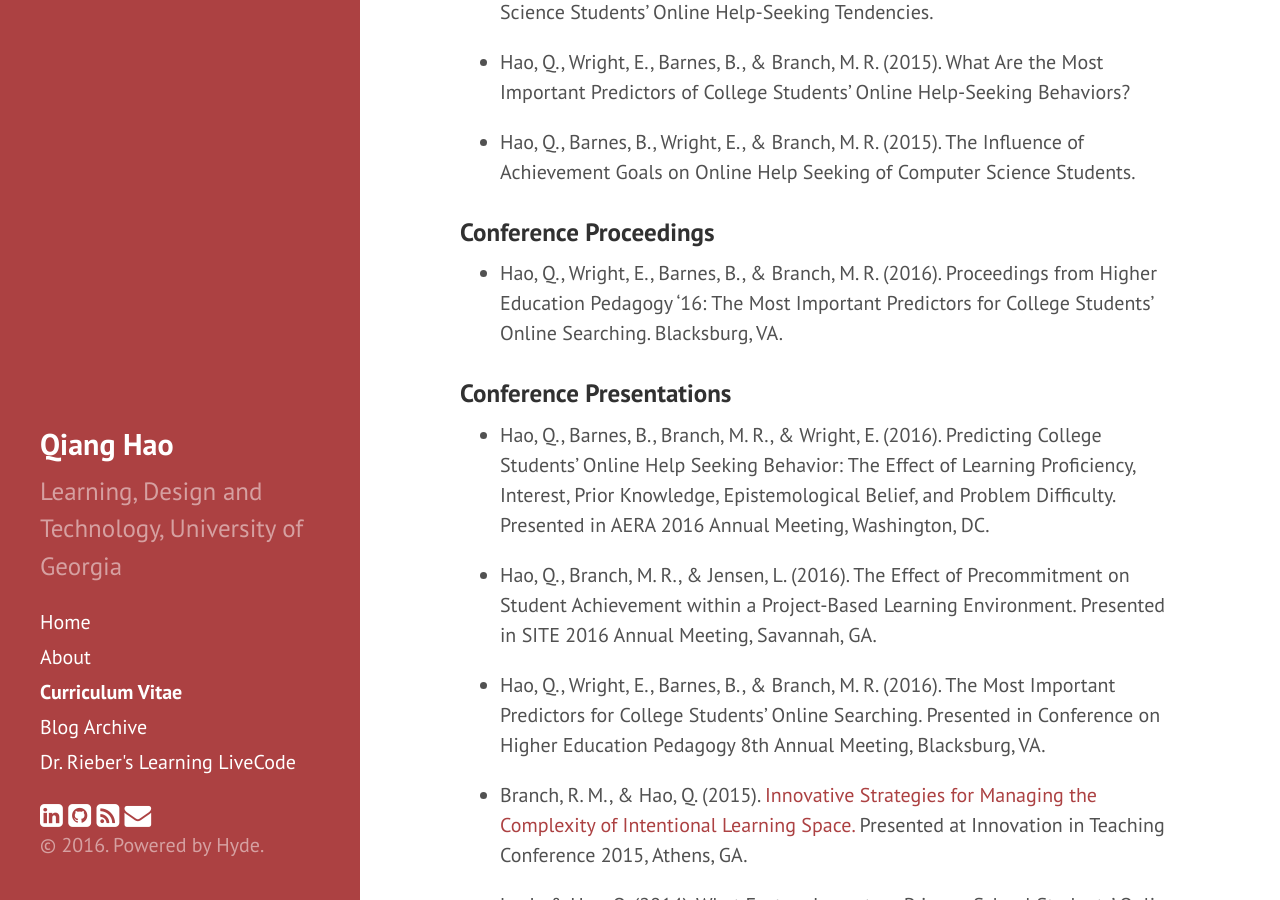
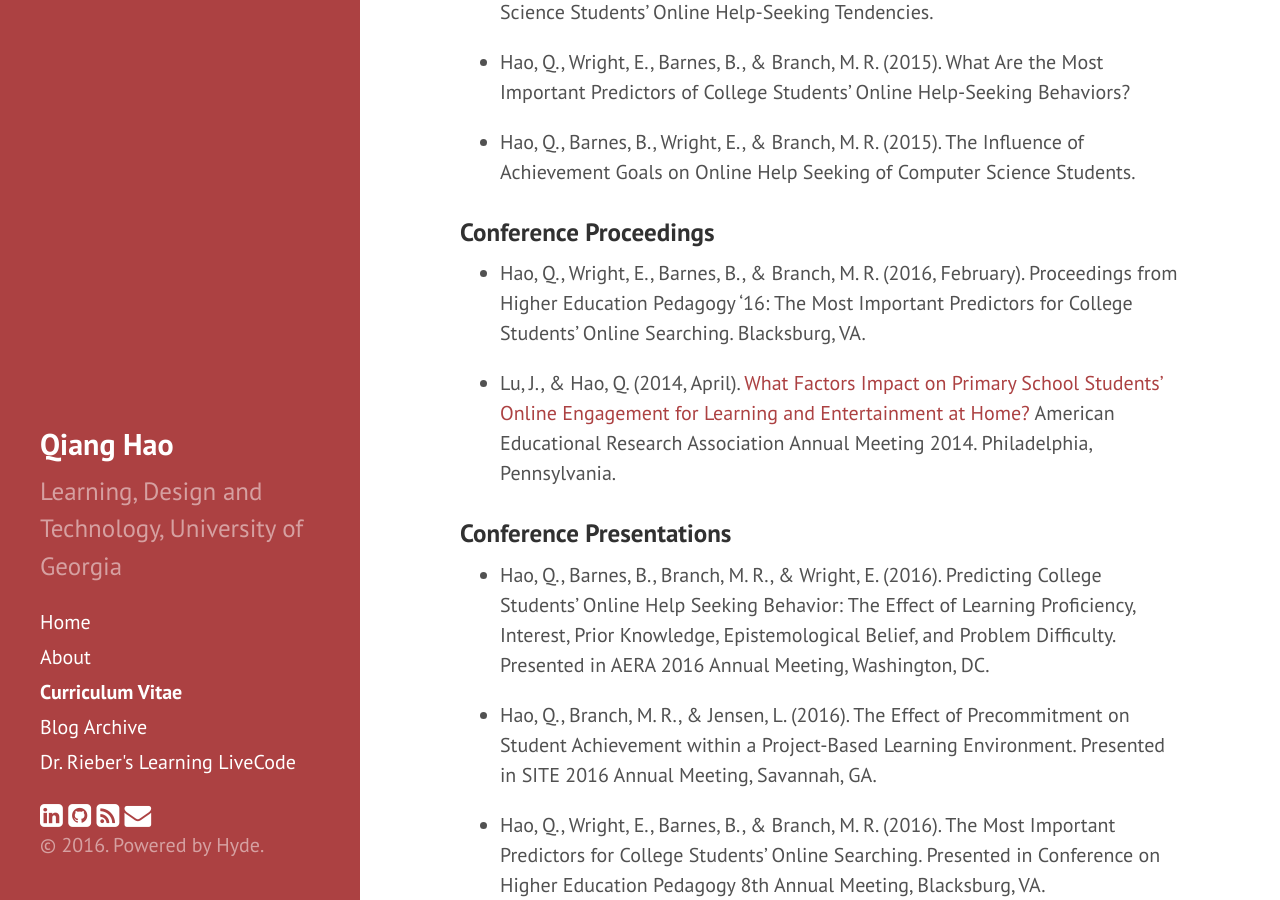
Before and after one commit to Neo-Hao/neo-hao.github.io, a Jekyll site: the page built from cv.md, in a window 1280 px wide and 900 px high, scrolled down 2198 px. Built offline with Jekyll 4.4.1, drawn with Linux system fonts in a browser that asks for light colours; nearby versions of some CDN libraries.

Commit message:
proceeding

```diff
--- a/cv.md
+++ b/cv.md
@@ -74,7 +74,10 @@ title: Curriculum Vitae
 
 ### Conference Proceedings
 
-* Hao, Q., Wright, E., Barnes, B., & Branch, M. R. (2016). Proceedings from Higher Education Pedagogy '16: The Most Important Predictors for College Students’ Online Searching. Blacksburg, VA.
+* Hao, Q., Wright, E., Barnes, B., & Branch, M. R. (2016, February). Proceedings from Higher Education Pedagogy '16: The Most Important Predictors for College Students’ Online Searching. Blacksburg, VA.
+
+* Lu, J., & Hao, Q. (2014, April). <a href="http://www.aera.net/Publications/OnlinePaperRepository/AERAOnlinePaperRepository/tabid/12720/Default.aspx">What Factors Impact on Primary School Students’ Online Engagement for Learning and Entertainment at Home? </a> American Educational Research Association Annual Meeting 2014. Philadelphia, Pennsylvania.
+
 
 ### Conference Presentations
 
```
